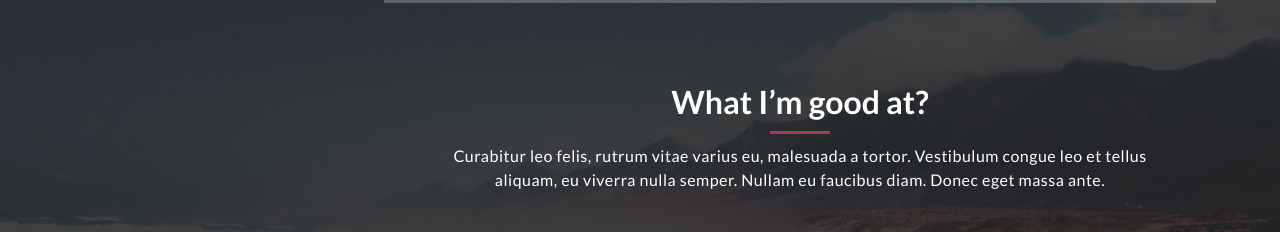
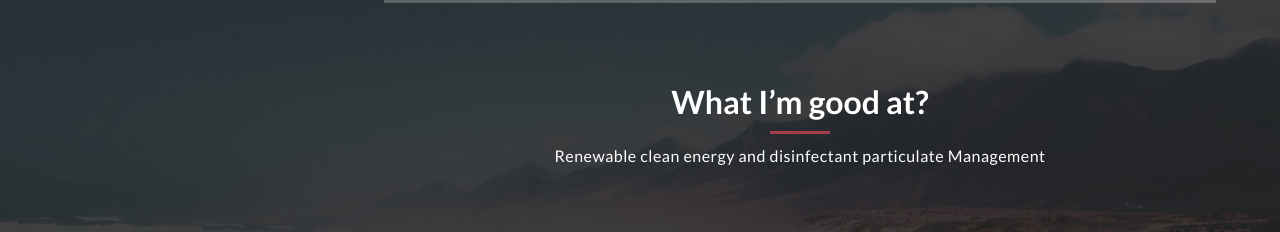
Before and after one commit to xorsh/Cleaning-business, a plain HTML site: page index.html in a window 1280 px wide. Shown: the part 1005-1237 px from the top of the page. Drawn offline with Linux system fonts and the light colour scheme.

Commit message:
Update index.html

```diff
--- a/index.html
+++ b/index.html
@@ -146,10 +146,7 @@ https://templatemo.com/tm-531-reflux
             <h2>What I’m good at?</h2>
             <div class="line-dec"></div>
             <span
-              >Curabitur leo felis, rutrum vitae varius eu, malesuada a tortor.
-              Vestibulum congue leo et tellus aliquam, eu viverra nulla semper.
-              Nullam eu faucibus diam. Donec eget massa ante.</span
-            >
+              >Renewable clean energy and disinfectant particulate Management</span>
           </div>
           <div class="row">
             <div class="col-md-6">
```
